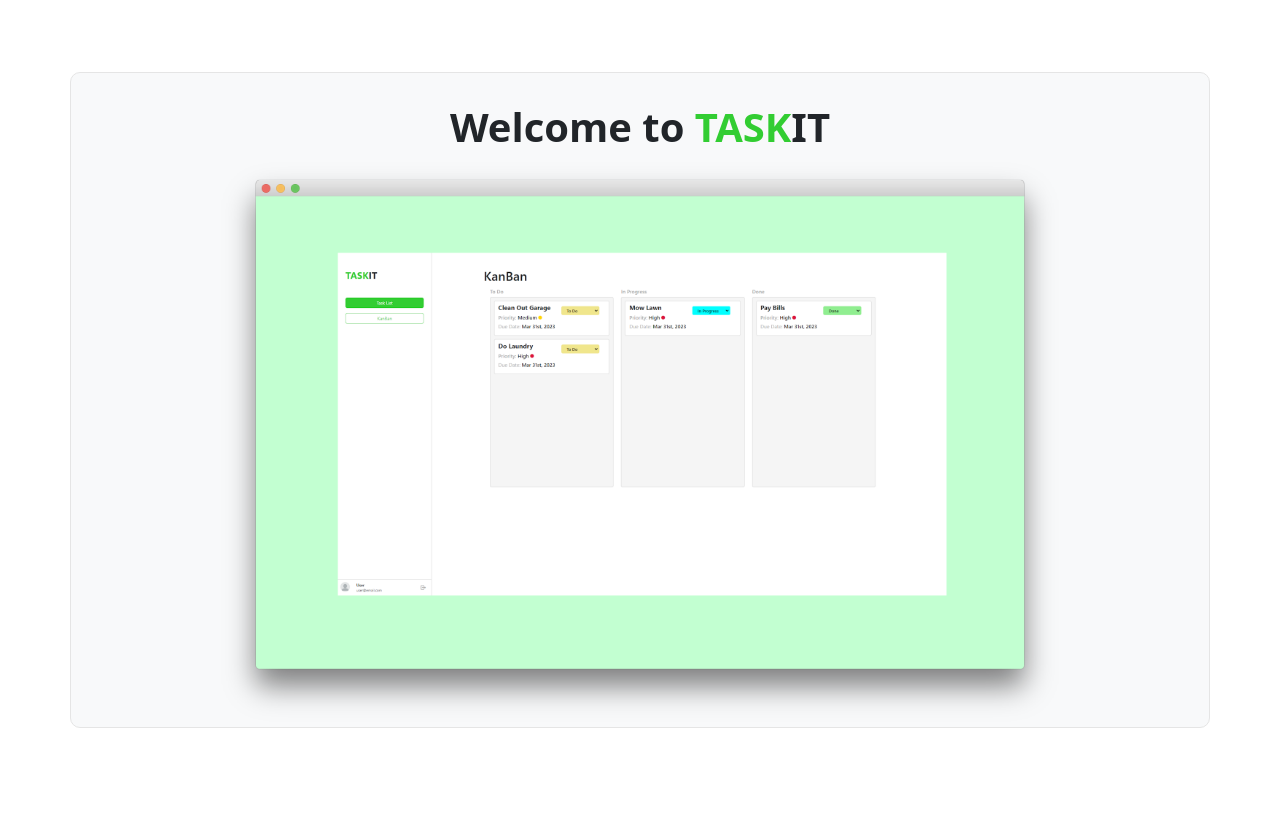
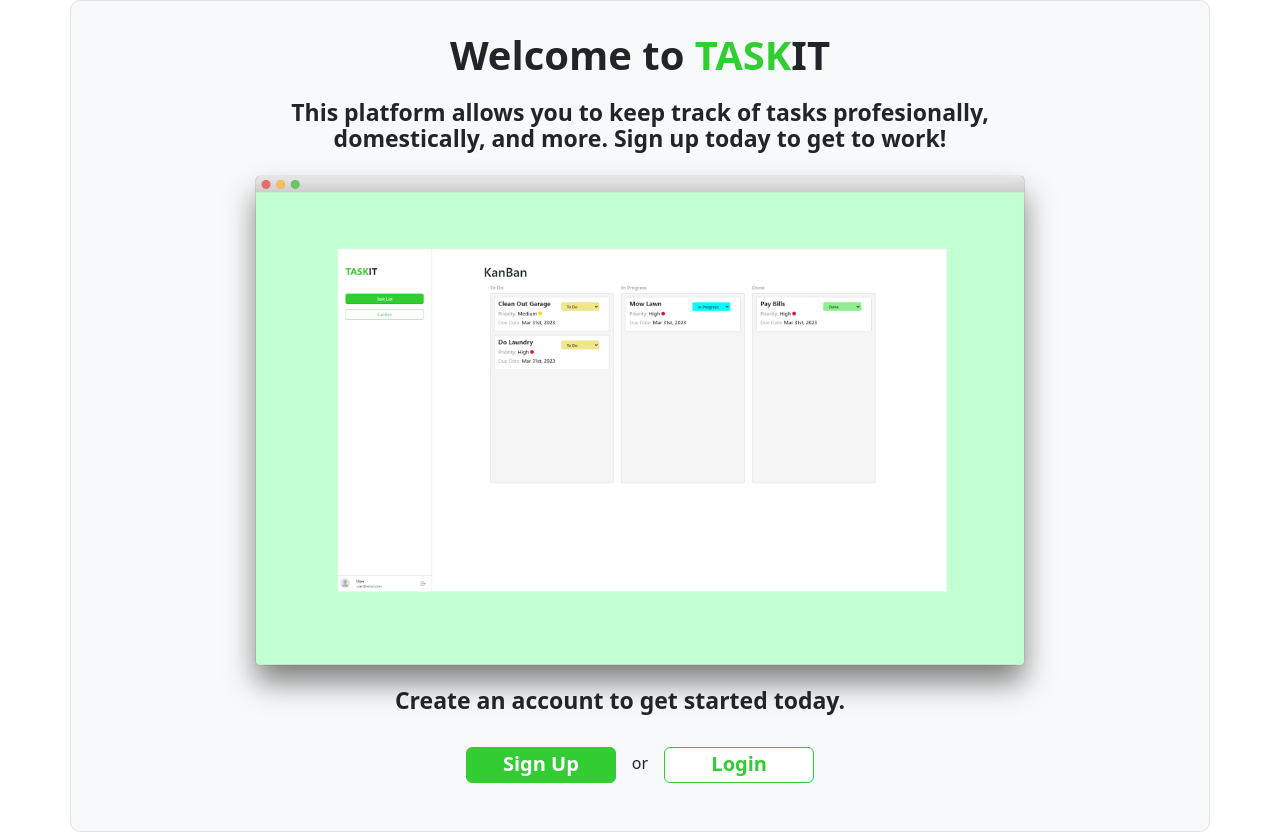
Before and after one commit to tsfento/taskit-project, an Angular app: page / in a window 1280 px wide. Before the commit the page ends 800 px from the top, so only its background shows below. Built offline with nearby package versions, Linux system fonts and the light colour scheme.

Commit message:
Finished Landing Page

```diff
--- a/src/app/landing/landing.component.css
+++ b/src/app/landing/landing.component.css
@@ -3,6 +3,7 @@
   min-height: 100vh;
 
   display: flex;
+  /* justify-content: center; */
   align-items: center;
 }
 
@@ -17,10 +18,65 @@
   font-weight: bold;
 }
 
+.paragraph-div {
+  width: 700px;
+  margin: auto;
+}
+
+.welcome-paragraph {
+  font-size: 23px;
+  font-weight: 600;
+  line-height: 1;
+}
+
+.img-container {
+  position: relative;
+}
+
+.overlay {
+  position: absolute;
+  top: 94%;
+  left: 28%;
+
+}
+
 .screenshot {
   display: block;
   margin: auto;
   width: 850px;
+}
+
+.signup-btn {
+  width: 150px;
+  background-color: limegreen;
+  border: 1px solid limegreen;
+  font-size: 20px;
+  font-weight: 600;
+  line-height: 1;
+  padding-bottom: 8px;
+}
+
+.signup-btn:hover {
+  color: limegreen;
+  background-color: white;
+  border: 1px solid limegreen;
+}
+
+.login-btn {
+  width: 150px;
+  color: limegreen;
+  background-color: white;
+  border: 1px solid limegreen;
+  font-size: 20px;
+  font-weight: 600;
+  line-height: 1;
+  padding-bottom: 8px;
+}
+
+.login-btn:hover {
+  color: white;
+  background-color: limegreen;
+  border: 1px solid limegreen;
 }
 
 .auth-container {
--- a/src/app/landing/landing.component.html
+++ b/src/app/landing/landing.component.html
@@ -4,7 +4,18 @@
     <div class="text-center mt-4">
       <span class="welcome-text">Welcome to <span class="welcome-text green">TASK</span><span class="welcome-text">IT</span></span>
     </div>
-    <img class="screenshot" src="./assets/images/landing_screen.png">
+    <div class="text-center mt-3 paragraph-div">
+      <span class="welcome-paragraph">This platform allows you to keep track of tasks profesionally, domestically, and more. Sign up today to get to work!</span>
+    </div>
+    <div class="text-center img-container">
+      <img class="screenshot" src="./assets/images/landing_screen.png">
+      <span class="welcome-paragraph overlay">Create an account to get started today.</span>
+    </div>
+    <div class="text-center buttons mt-4 mb-5">
+      <button class="btn btn-success me-3 signup-btn" (click)="hasAccount(false)">Sign Up</button>
+      <span class="me-3">or</span>
+      <button class="btn btn-success login-btn" (click)="hasAccount(true)">Login</button>
+    </div>
   </div>
 </div>
 <!-- End Welcome -->
--- a/src/app/landing/landing.component.ts
+++ b/src/app/landing/landing.component.ts
@@ -14,10 +14,10 @@ export class LandingComponent {
   constructor(private router: Router, private route: ActivatedRoute) {}
 
   hasAccount(bool: boolean) {
-    this.leftWelcome = true;
     const container = document.querySelector('.container');
 
     setTimeout(() => {
+      this.leftWelcome = true;
       this.doesUserHaveAccount = bool;
     }, 125);
 
```
